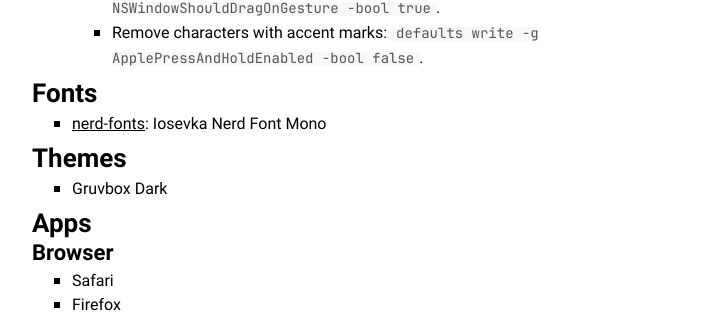
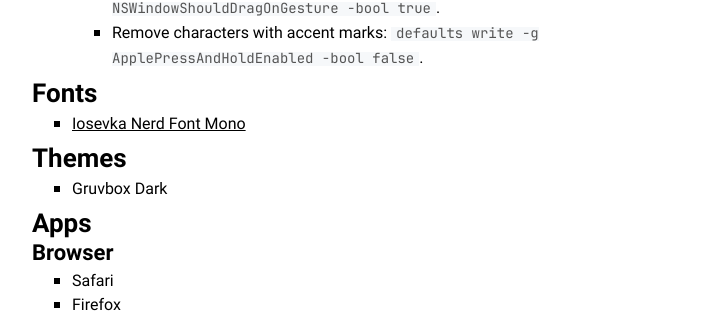
Before and after one commit to amalumian/www.malumian.dev, a Jekyll site: the page built from setup.html, in a window 1280 px wide and 900 px high, scrolled down 2494 px. Shown: the part 148-461 px from the top of the window, without its empty margins (278-982 px from the left). Built offline with Jekyll 4.4.1, drawn with Linux system fonts in a browser that asks for light colours.

Commit message:
Update setup.html

```diff
--- a/setup.html
+++ b/setup.html
@@ -165,8 +165,8 @@
   <ul>
     <li>
       <a href="https://github.com/ryanoasis/nerd-fonts" target="_blank"
-        >nerd-fonts</a
-      >: Iosevka Nerd Font Mono
+        >Iosevka Nerd Font Mono</a
+      >
     </li>
   </ul>
   <h2 id="themes">Themes</h2>
```
